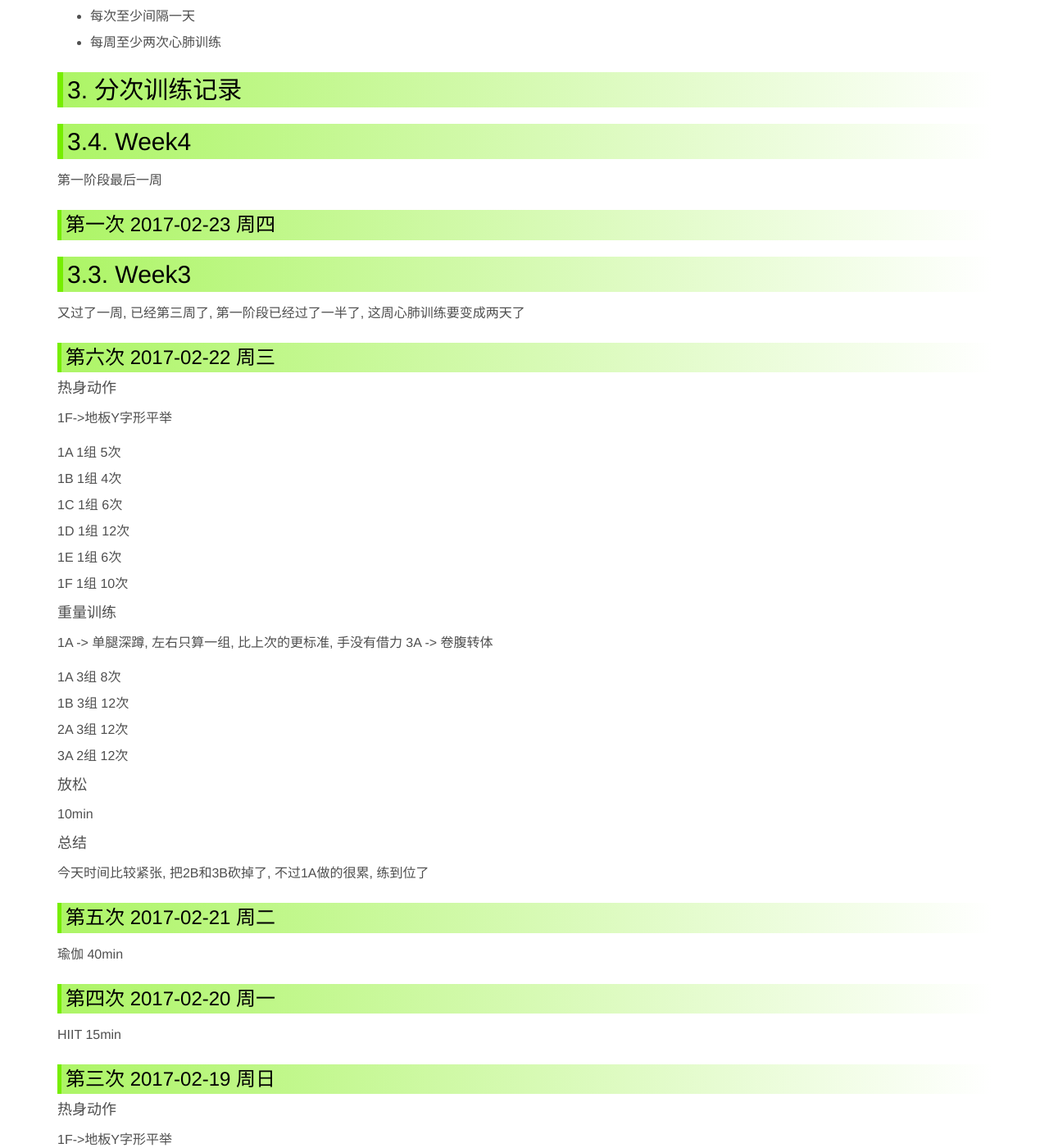
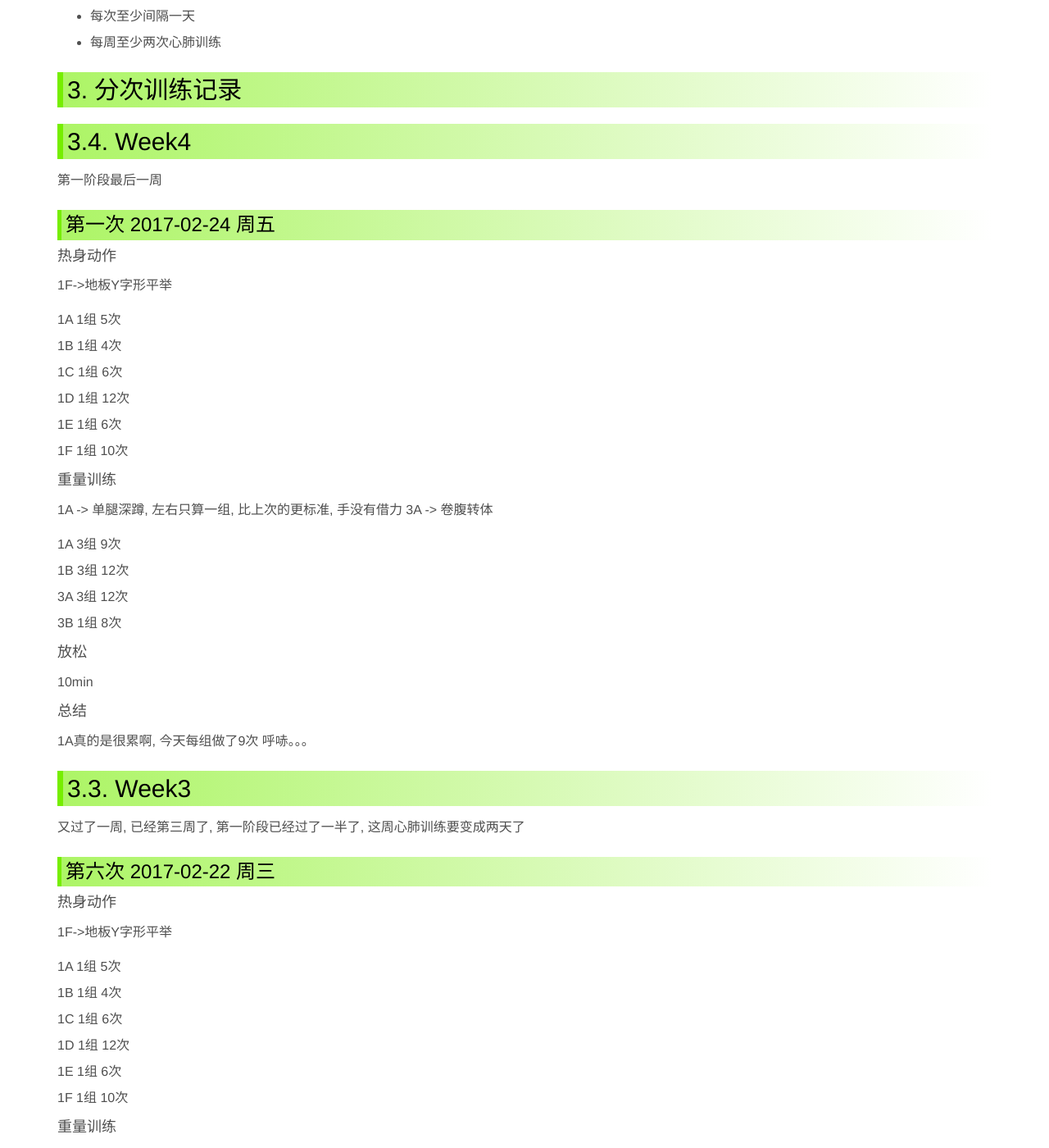
Before and after one commit to ronniewang/ronniewang.github.io, a Jekyll site: the page built from _posts/2017-02-02-body-building-2017.md, in a window 1280 px wide and 1400 px high, scrolled down 1472 px. Shown: the whole window at 82% size. Built offline with Jekyll 4.4.1, drawn with Linux system fonts in a browser that asks for light colours.

Commit message:
update files

```diff
--- a/_posts/2017-02-02-body-building-2017.md
+++ b/_posts/2017-02-02-body-building-2017.md
@@ -58,7 +58,36 @@ description: 新的一年到来了, 猛男计划正式开始
 
 第一阶段最后一周
 
-### 第一次 2017-02-23 周四
+### 第一次 2017-02-24 周五
+
+#### 热身动作
+
+1F->地板Y字形平举
+
+1A 1组 5次
+1B 1组 4次
+1C 1组 6次
+1D 1组 12次
+1E 1组 6次
+1F 1组 10次
+
+#### 重量训练
+
+1A -> 单腿深蹲, 左右只算一组, 比上次的更标准, 手没有借力
+3A -> 卷腹转体
+
+1A 3组 9次
+1B 3组 12次
+3A 3组 12次
+3B 1组 8次
+
+#### 放松
+
+10min
+
+#### 总结
+
+1A真的是很累啊, 今天每组做了9次 呼哧。。。
 
 ## 3.3. Week3
 
```
